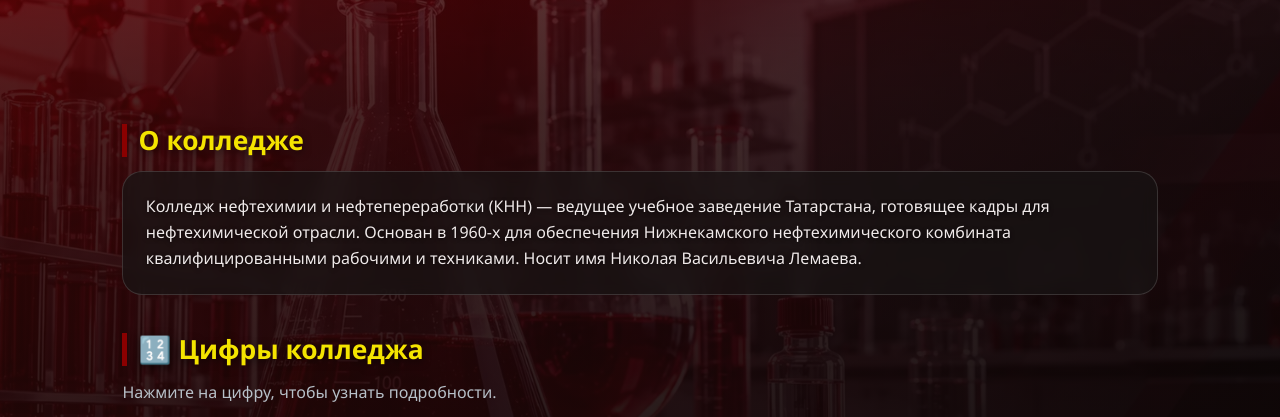
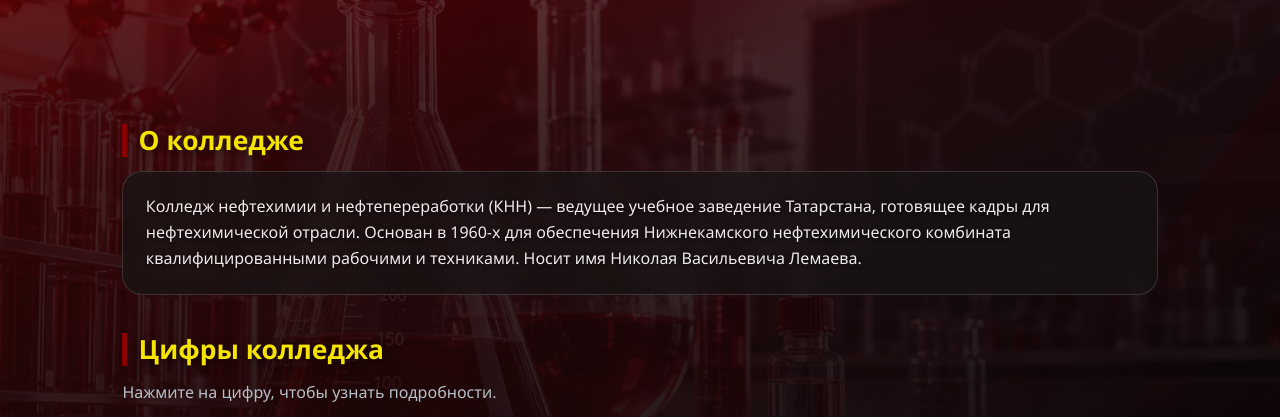
Before and after one commit to globbastarkan-cpu/historynk, a plain HTML site: page history-knn.html in a window 1280 px wide. Shown: the part 206-623 px from the top of the page. Drawn offline with Linux system fonts and the light colour scheme.

Commit message:
history-knn.html

```diff
--- a/history-knn.html
+++ b/history-knn.html
@@ -81,7 +81,7 @@ a.back:hover{transform:translateY(-2px);opacity:.92;}
 <h2>О колледже</h2>
 <div class="about-card"><p>Колледж нефтехимии и нефтепереработки (КНН) — ведущее учебное заведение Татарстана, готовящее кадры для нефтехимической отрасли. Основан в 1960-х для обеспечения Нижнекамского нефтехимического комбината квалифицированными рабочими и техниками. Носит имя Николая Васильевича Лемаева.</p></div>
 
-<h2>🔢 Цифры колледжа</h2>
+<h2> Цифры колледжа</h2>
 <p style="margin-bottom:.9rem;color:var(--muted);">Нажмите на цифру, чтобы узнать подробности.</p>
 <div class="stats-grid">
   <div class="stat-card" tabindex="0" data-info="<strong>1963 год</strong> — при комбинате открыто ГПТУ-94. Первый набор — 300 учащихся.">
```
